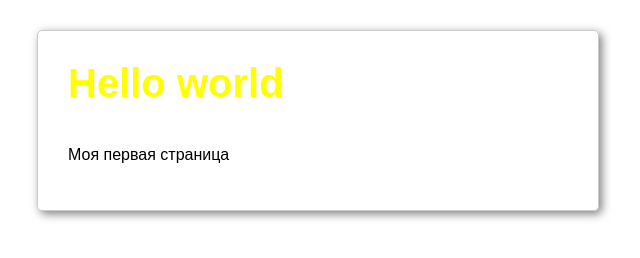
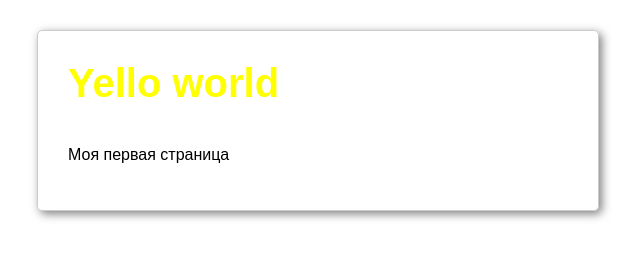
Before and after one commit to sergeche/mcs-pr, a plain HTML site: page index.html in a window 1280 px wide. Shown: the full height of the page, 322-962 px from the left. Drawn offline with Linux system fonts and the light colour scheme.

Commit message:
Hello
Yello

```diff
--- a/index.html
+++ b/index.html
@@ -7,7 +7,7 @@
 </head>
 <body>
 	<div id="page">
-		<h1>Hello world</h1>
+		<h1>Yello world</h1>
 		<p>Моя первая страница</p>
 	</div>
 </body>
```
